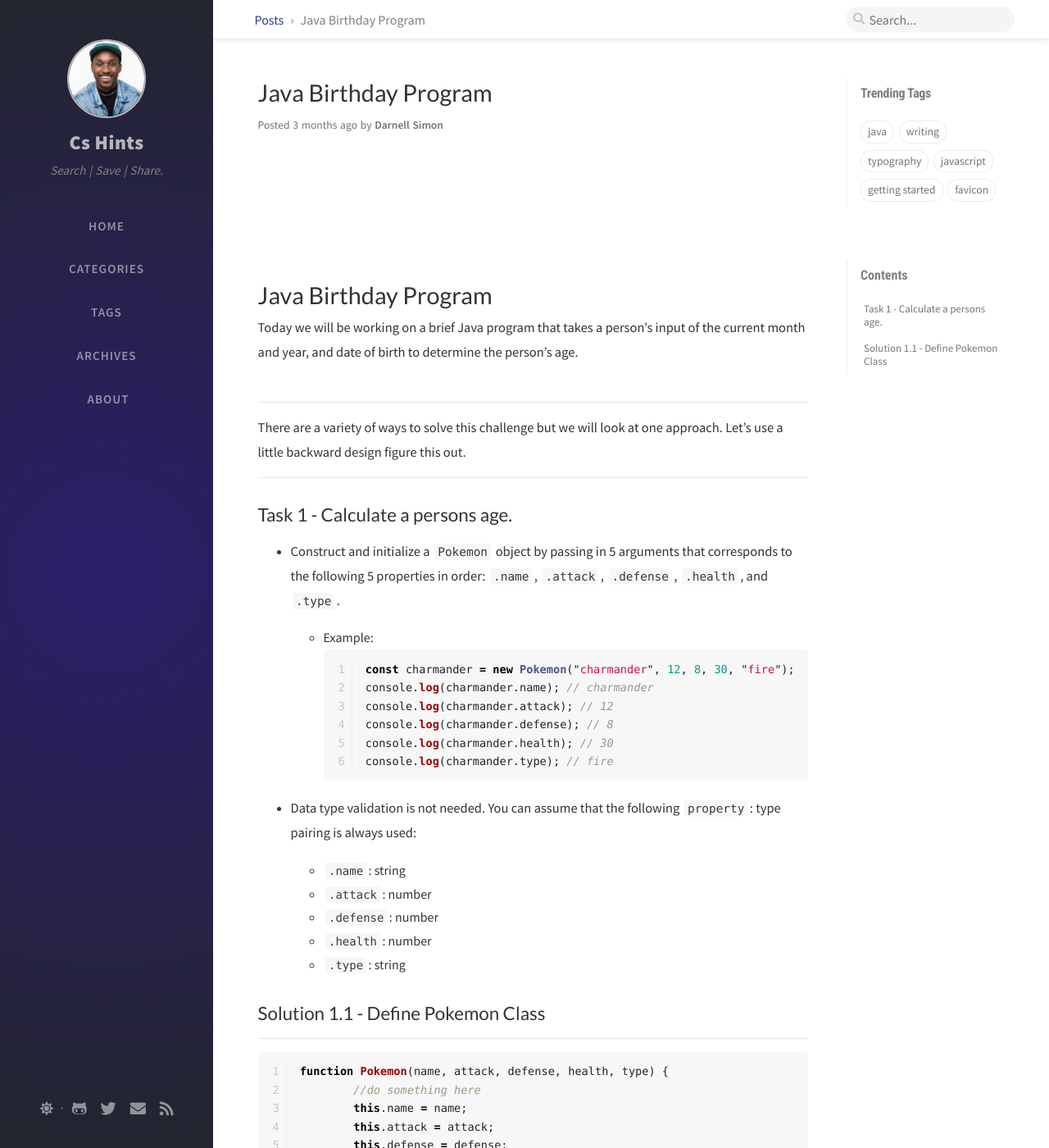
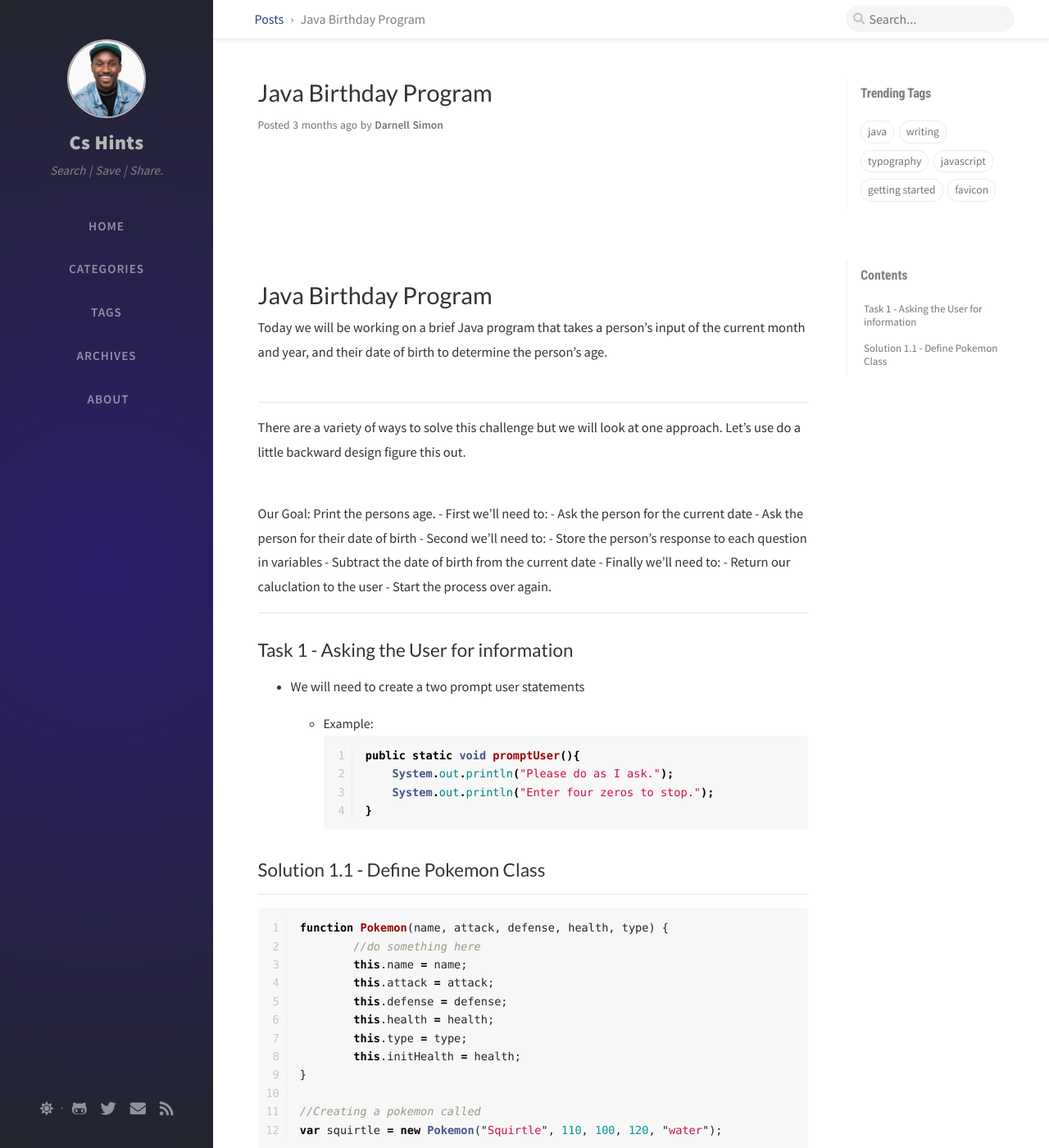
Before and after one commit to rightbrainpapi/blog, a Jekyll site: the page built from _posts/2020-01-25-java-birthday.md, in a window 1280 px wide and 1400 px high. Shown: the whole window at 82% size. Built offline with Jekyll 4.4.1, drawn with Linux system fonts in a browser that asks for light colours; nearby versions of some CDN libraries; comment, search, counter and statistics services are not loaded.

Commit message:
adding task 1

````diff
--- a/_posts/2020-01-25-java-birthday.md
+++ b/_posts/2020-01-25-java-birthday.md
@@ -11,35 +11,28 @@ src="https://upload.wikimedia.org/wikipedia/commons/9/98/International_Pok%C3%A9
 
 # Java Birthday Program
 
-Today we will be working on a brief Java program that takes a person's input of the current month and year, and date of birth to determine the person's age.<br><br>
+Today we will be working on a brief Java program that takes a person's input of the current month and year, and their date of birth to determine the person's age.<br><br>
 
 ---
 
 There are a variety of ways to solve this challenge but we will look at one approach.
-Let's use a little backward design figure this out.
+Let's use do a little backward design figure this out.<br><br>
+
+Our Goal: Print the persons age. - First we'll need to: - Ask the person for the current date - Ask the person for their date of birth - Second we'll need to: - Store the person's response to each question in variables - Subtract the date of birth from the current date - Finally we'll need to: - Return our caluclation to the user - Start the process over again.
 
 ---
 
-## Task 1 - Calculate a persons age.
+## Task 1 - Asking the User for information
 
-- Construct and initialize a `Pokemon` object by passing in 5 arguments that corresponds to the following 5 properties in order: `.name`, `.attack`, `.defense`, `.health`, and `.type`.
+- We will need to create a two prompt user statements
 
   - Example:
-    ```javascript
-    const charmander = new Pokemon("charmander", 12, 8, 30, "fire");
-    console.log(charmander.name); // charmander
-    console.log(charmander.attack); // 12
-    console.log(charmander.defense); // 8
-    console.log(charmander.health); // 30
-    console.log(charmander.type); // fire
+    ```java
+    public static void promptUser(){
+        System.out.println("Please do as I ask.");
+        System.out.println("Enter four zeros to stop.");
+    }
     ```
-
-* Data type validation is not needed. You can assume that the following `property`: type pairing is always used:
-  - `.name`: string
-  - `.attack`: number
-  - `.defense`: number
-  - `.health`: number
-  - `.type`: string
 
 ## Solution 1.1 - Define Pokemon Class
 
````
